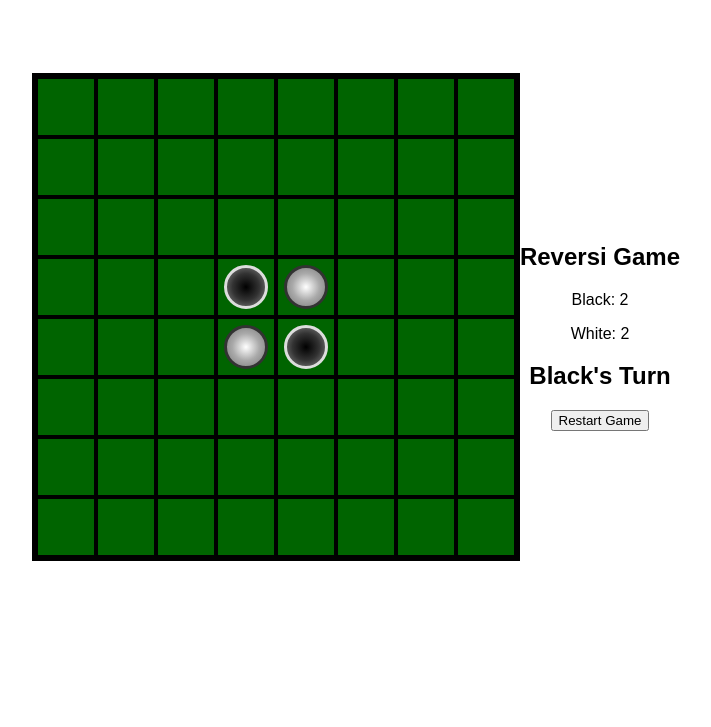
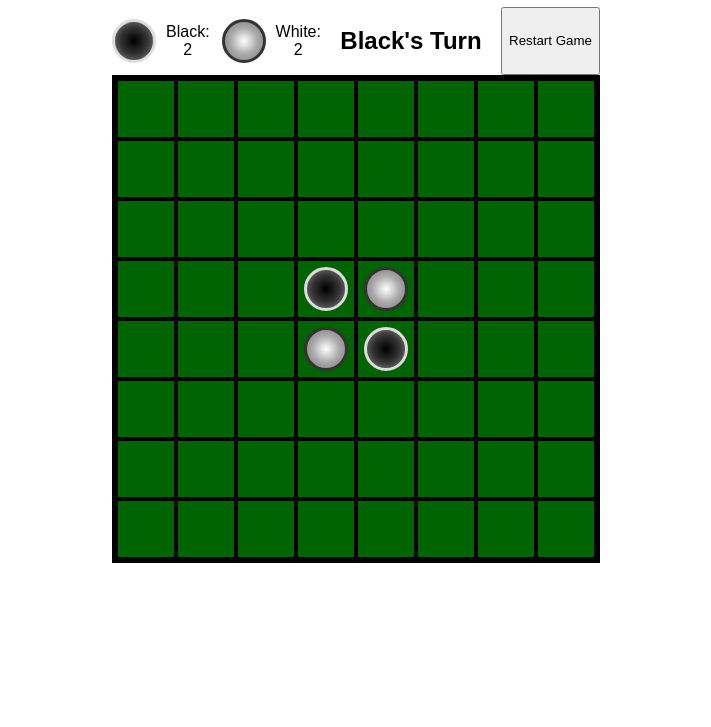
Before and after one commit to leelingyan98/reversi, a plain HTML site: page index.html in a window 1280 px wide. Shown: the part 73-800 px from the top of the page, without its empty margins (284-995 px from the left). Drawn offline with Linux system fonts and the light colour scheme.

Commit message:
Adjusted HTML and CSS

```diff
--- a/css/style.css
+++ b/css/style.css
@@ -2,10 +2,39 @@ body {
     font-family: Arial, sans-serif;
     text-align: center;
     margin: 0;
-    height: 100vh;
     display: flex;
     justify-content: center;
     align-items: center;
+}
+
+#gameUI {
+    display: flex;
+    justify-content: space-between;
+}
+
+#tileCounter {
+    display: flex;
+    align-items: center;
+
+}
+
+.blackTile {
+    width: 38px;
+    height: 38px;
+    background-image: radial-gradient(#000, #333, #888);
+    border: 3px solid #ddd;
+    border-radius: 50%;
+    margin-right: 10px;
+}
+
+.whiteTile {
+    width: 38px;
+    height: 38px;
+    background-image: radial-gradient(#fff, #aaa, #777);
+    border: 3px solid #333;
+    border-radius: 50%;
+    margin-left: 12px;
+    margin-right: 10px;
 }
 
 .game-board {
--- a/index.html
+++ b/index.html
@@ -9,6 +9,20 @@
 </head>
 <body>
     <main>
+        <div class="text">
+            <h1>Reversi Game</h1>
+            <div id="gameUI">
+                <div id="tileCounter">
+                    <div class="blackTile"></div>
+                    <p>Black: <br><span id="blackCounter"></span></p>
+                    <div class="whiteTile"></div>
+                    <p>White: <br><span id="whiteCounter"></span></p>
+                </div>
+                <h2 id="statusText"></h2>
+                <button id="restartButton">Restart Game</button>
+            </div>
+        </div>
+
         <div id="gameBoard" class="game-board">
             <!-- Row 1 -->
             <div class="cell"></div>
@@ -84,13 +98,6 @@
             <div class="cell"></div>
         </div>
     </main>
-    <aside>
-        <h1>Reversi Game</h1>
-        <p>Black: <span id="blackCounter"></span></p>
-        <p>White: <span id="whiteCounter"></span></p>
-        <h2 id="statusText"></h2>
-        <button id="restartButton">Restart Game</button>
-    </aside>
     <script src="./js/script.js"></script>
 </body>
 </html>
```
